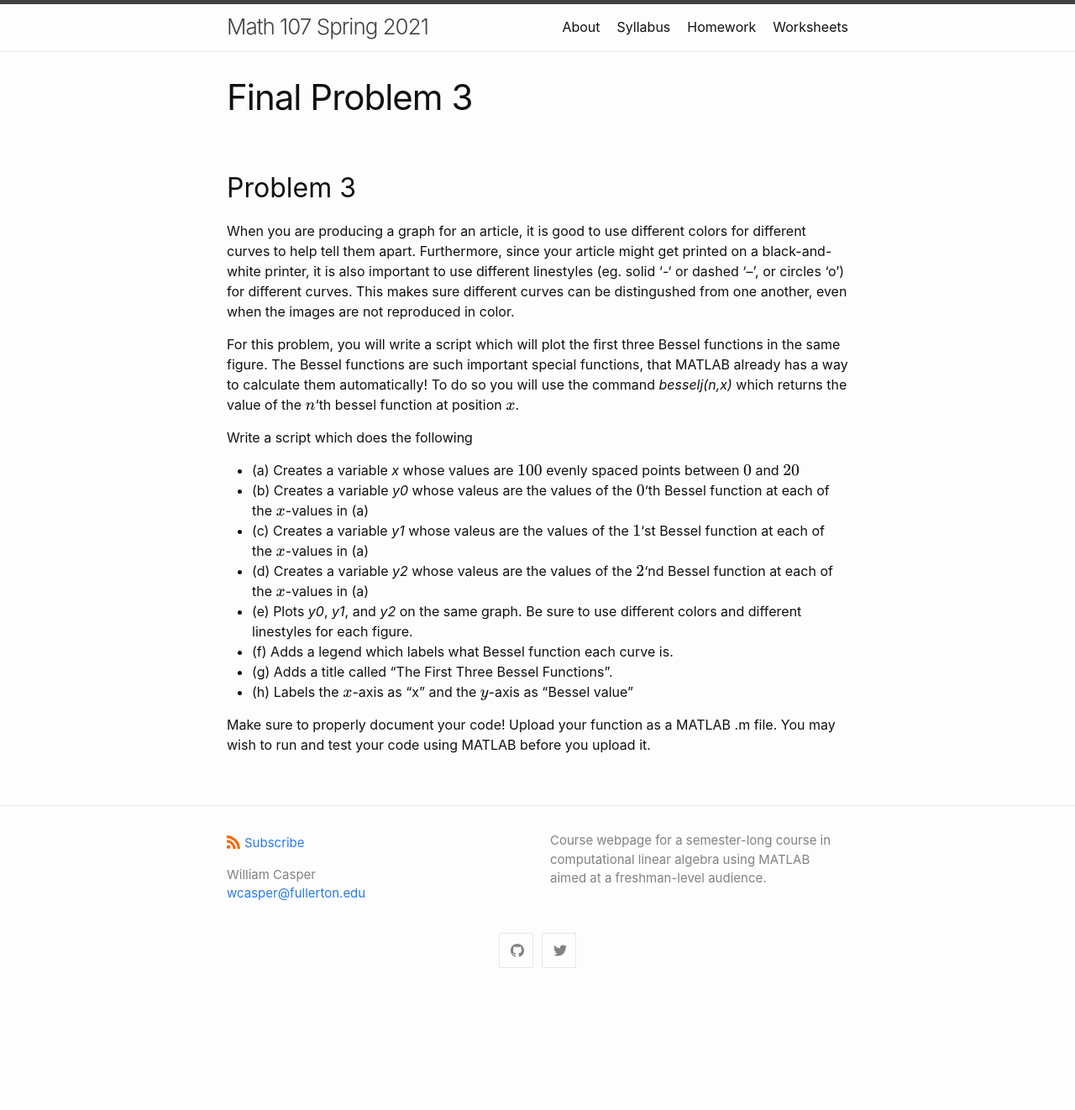
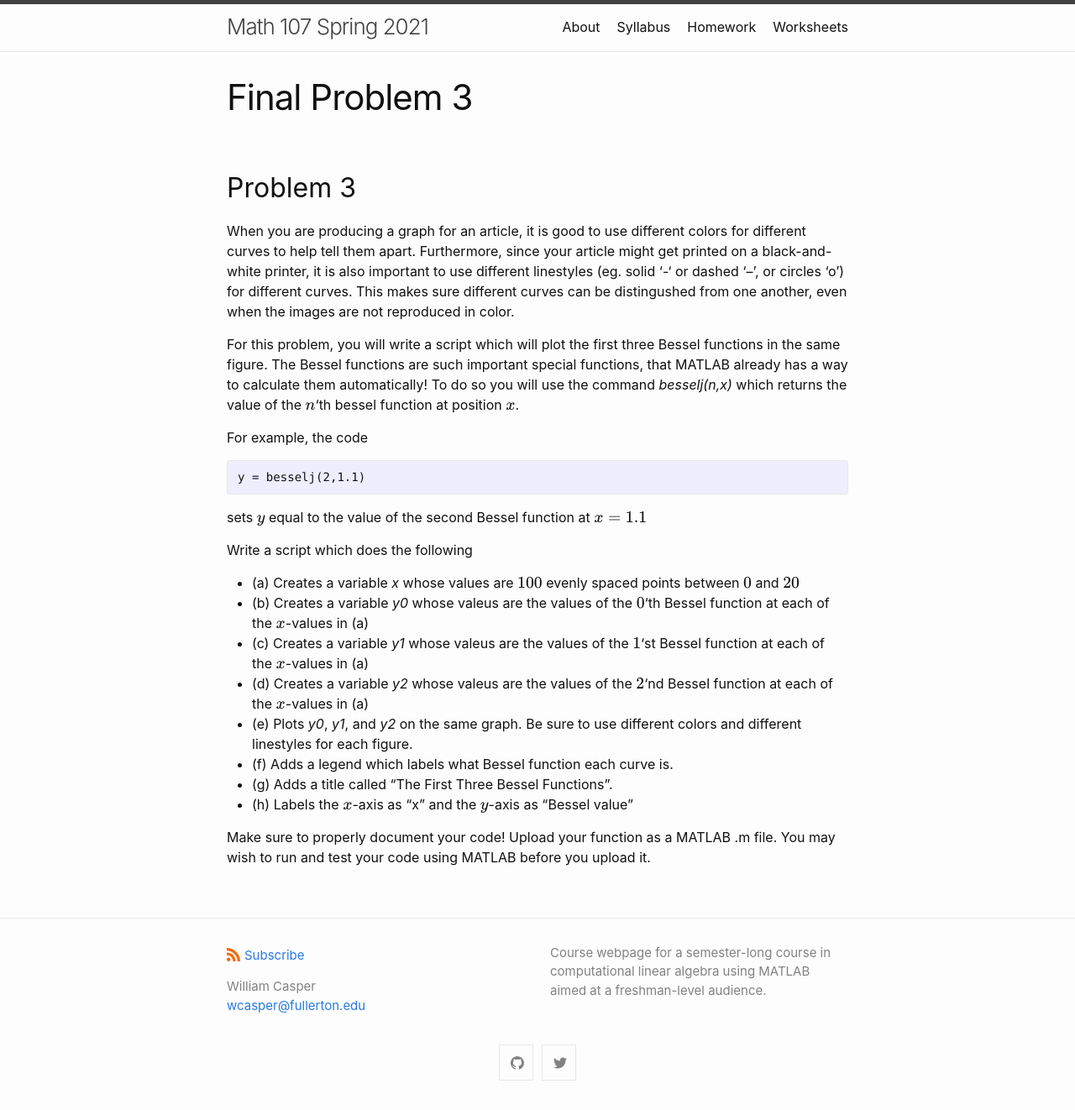
Before and after one commit to wcasper/math107spring2021, a Jekyll site: the page built from _exams/final/problem3.md, in a window 1280 px wide. Shown: the whole page at 84% size. Built offline with Jekyll 4.4.1, drawn with Linux system fonts in a browser that asks for light colours; before the commit the page ends 1188 px from its top, so only the background shows below that.

Commit message:
added explanation

````diff
--- a/_exams/final/problem3.md
+++ b/_exams/final/problem3.md
@@ -13,6 +13,14 @@ For this problem, you will write a script which will plot the first three Bessel
 The Bessel functions are such important special functions, that MATLAB already has a way to calculate them automatically!
 To do so you will use the command *besselj(n,x)* which returns the value of the $$n$$'th bessel function at position $$x$$.
 
+For example, the code
+
+```Matlab
+y = besselj(2,1.1)
+```
+sets $$y$$ equal to the value of the second Bessel function at $$x = 1.1$$
+
+
 Write a script which does the following
 
 * (a) Creates a variable *x* whose values are $$100$$ evenly spaced points between $$0$$ and $$20$$
````
